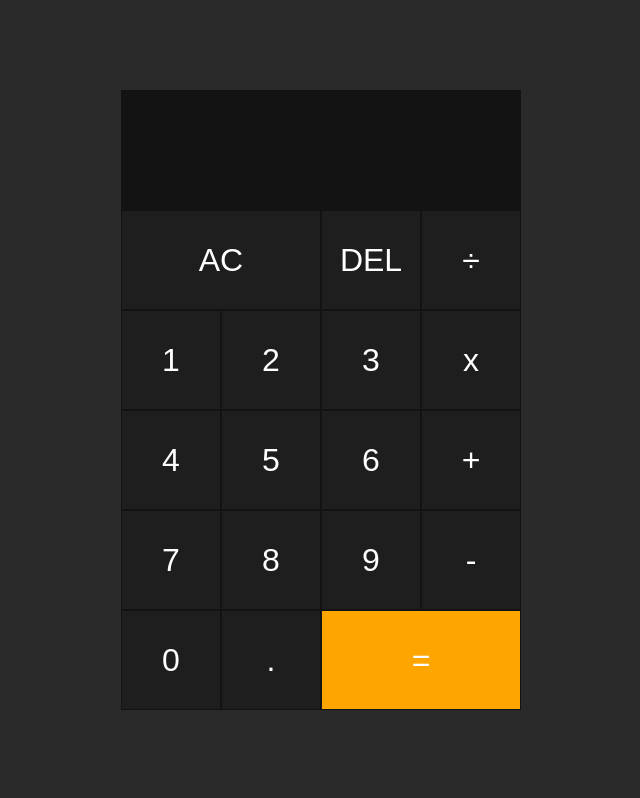
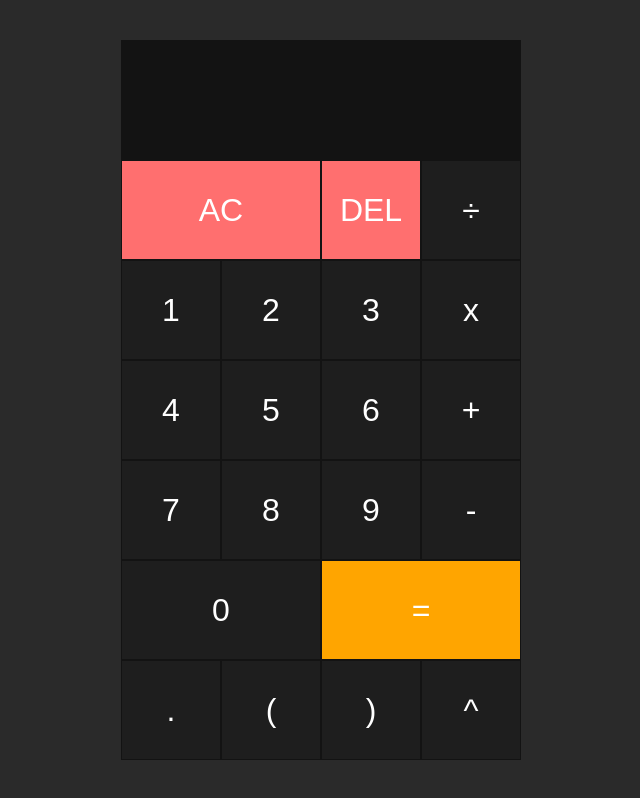
Before and after one commit to TedPhillips1/calculator-app, a website: page public/index.html in a window 1280 px wide. Shown: the whole page, without its empty margins (319-959 px from the left). Drawn offline with Linux system fonts and the light colour scheme.

Commit message:
Updating master branch before merge

```diff
--- a/public/index.html
+++ b/public/index.html
@@ -13,8 +13,8 @@
             <div class="previous-operand"></div>
             <div class="current-operand"></div>
         </div>
-        <button class= "button span-two">AC</button>
-        <button class="button">DEL</button>
+        <button class= "button span-two all-clear">AC</button>
+        <button class="button delete-button">DEL</button>
         <button class="button">÷</button>
         <button class="button">1</button>
         <button class="button">2</button>
@@ -28,9 +28,12 @@
         <button class="button">8</button>
         <button class="button">9</button>
         <button class="button">-</button>
-        <button class="button">0</button>
+        <button class="button span-two">0</button>
+        <button class="button equal-button span-two">=</button>
         <button class="button">.</button>
-        <button class="button equal-button span-two">=</button>
+        <button class="button">(</button>
+        <button class="button">)</button>
+        <button class="button">^</button>
     </div>
 
     <script src="/public/script.js" type="module"></script>
--- a/public/script.js
+++ b/public/script.js
@@ -44,6 +44,8 @@ export function getResult(string){
                 return '*';
             case '÷':
                 return '/';
+            case '^':
+                return '**'
             default:
                 return char;
         }
--- a/public/stylesheets/style.css
+++ b/public/stylesheets/style.css
@@ -6,6 +6,7 @@
     --equal-color: orange;
     --prev-oper-color: rgba(255,255,255,0.7);
     --font-color: white;
+    --delete-color: rgb(255, 111, 111);
 }
 
 *, *::before, *::after {
@@ -27,7 +28,7 @@ body {
     align-content: center;
     min-height: 100vh;
     grid-template-columns: repeat(4, 100px);
-    grid-template-rows: minmax(120px, auto) repeat(5, 100px);
+    grid-template-rows: minmax(120px, auto) repeat(6, 100px);
 
 }
 
@@ -73,3 +74,11 @@ button:hover {
     color: var(--font-color);
     font-size: 3rem;
 }
+
+.delete-button {
+    background-color: var(--delete-color);
+}
+
+.all-clear {
+    background-color: var(--delete-color);
+}
```
Also changed, not shown: script.test.js (+19 -5 lines).
